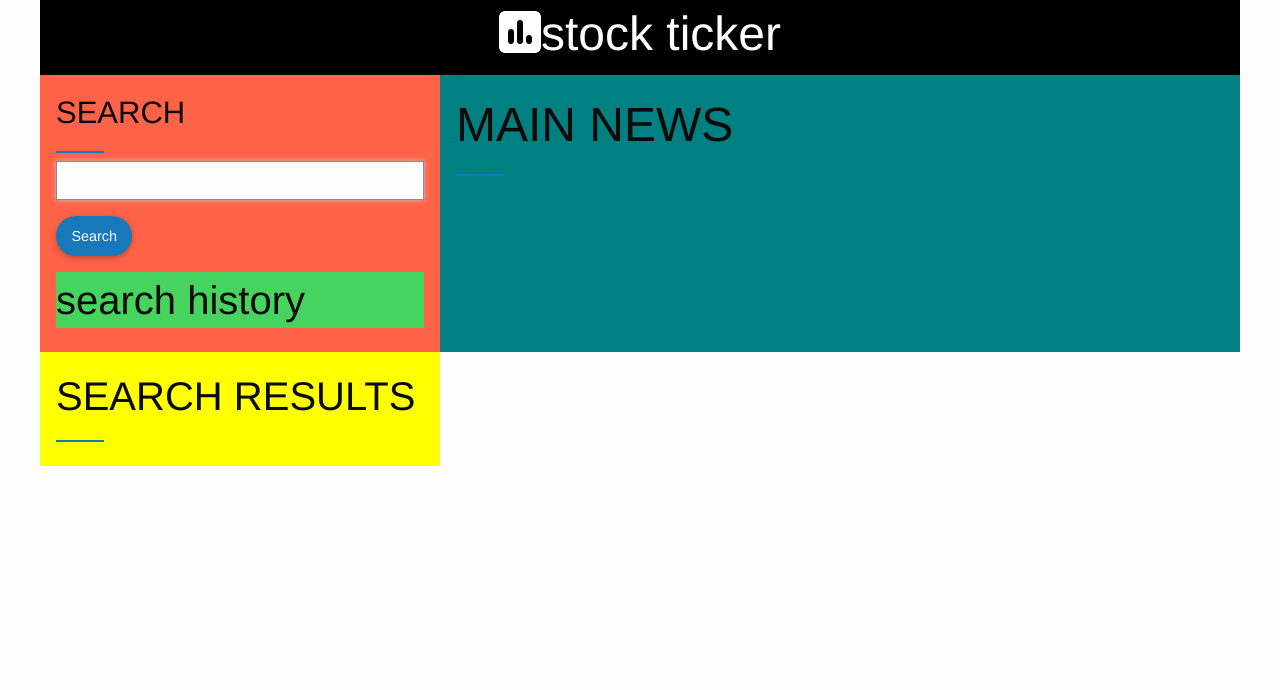
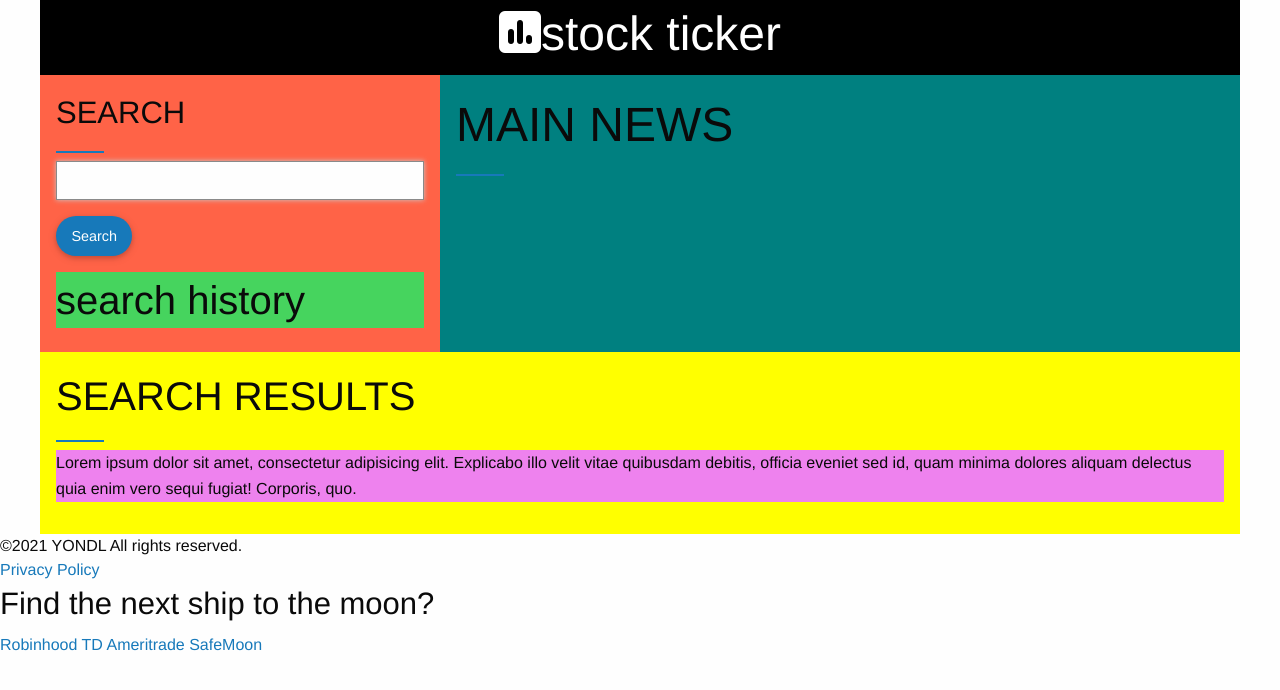
Before and after one commit to ening6649/project1, a plain HTML site: page index.html in a window 1280 px wide. Drawn offline with nearby package versions, Linux system fonts and the light colour scheme; no server answers.

Commit message:
fix search display 1 & 2)

```diff
--- a/assets/css/style.css
+++ b/assets/css/style.css
@@ -10,6 +10,12 @@
 }
 #search-history {
     background-color: rgb(70, 212, 94);
+}
+#search-display1 {
+    background-color: turquoise;
+}
+#search-display2 {
+    background-color: violet;
 }
 * {
     margin: 0;
--- a/index.html
+++ b/index.html
@@ -47,19 +47,32 @@
 
             </div>
         </div>
-        <div class="padding-1 small-12  medium-6 large-4"  id="search-display-container">
+        <div class="padding-1 small-12 medium-12 large-12 "  id="search-display-container">
             <h2 class="separator-left text-uppercase">search results</h2>
-            <div id="search-display1">
-
+            <div class="" id="search-display1">
             </div>
-            <div id="search-display2">
+            <div class="" id="search-display2">
+                <p>Lorem ipsum dolor sit amet, consectetur adipisicing elit. Explicabo illo velit vitae quibusdam debitis, officia eveniet sed id, quam minima dolores aliquam delectus quia enim vero sequi fugiat! Corporis, quo.</p>
 
             </div>
         </div>
     </main>
         <script src='./assets/js/script.js'></script>
-    <footer>
-        <h2></h2>
-    </footer>
+        <footer>
+            <div>
+                <div>
+                    &copy;2021 YONDL All rights reserved.
+                </div>
+                <div>
+                    <a href="./privacy-policy.html" target="_blank">Privacy Policy</a>
+                </div>
+                <div>
+                    <h3>Find the next ship to the moon?</h3>
+                    <a href="https://robinhood.com/us/en/" target="_blank">Robinhood</a>
+                    <a href="https://www.tdameritrade.com/" target="_blank">TD Ameritrade</a>
+                    <a href="https://safemoon.net/" target="_blank">SafeMoon</a>
+                </div>
+            </div>
+        </footer>
 </body>
 </html>
```
